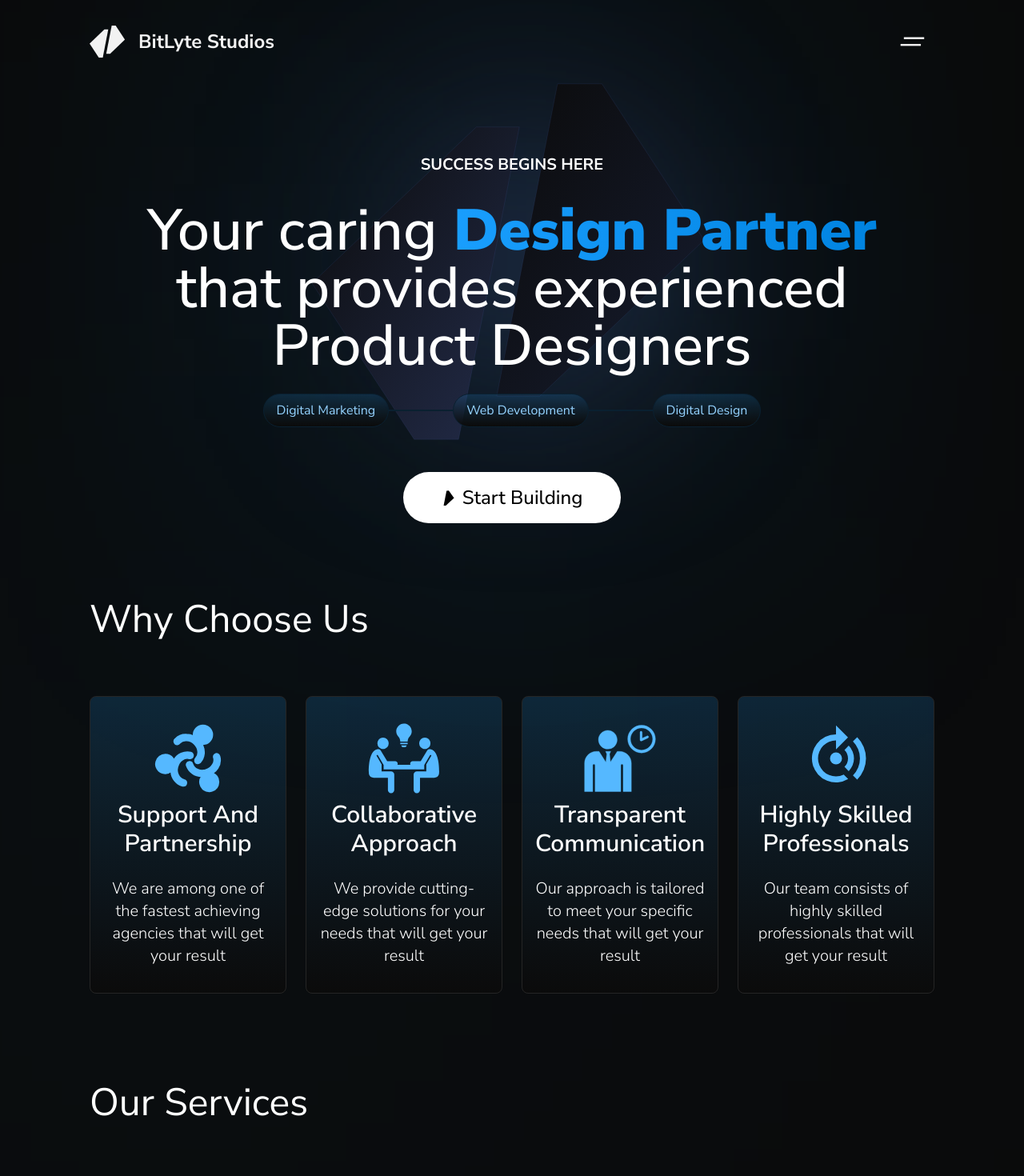
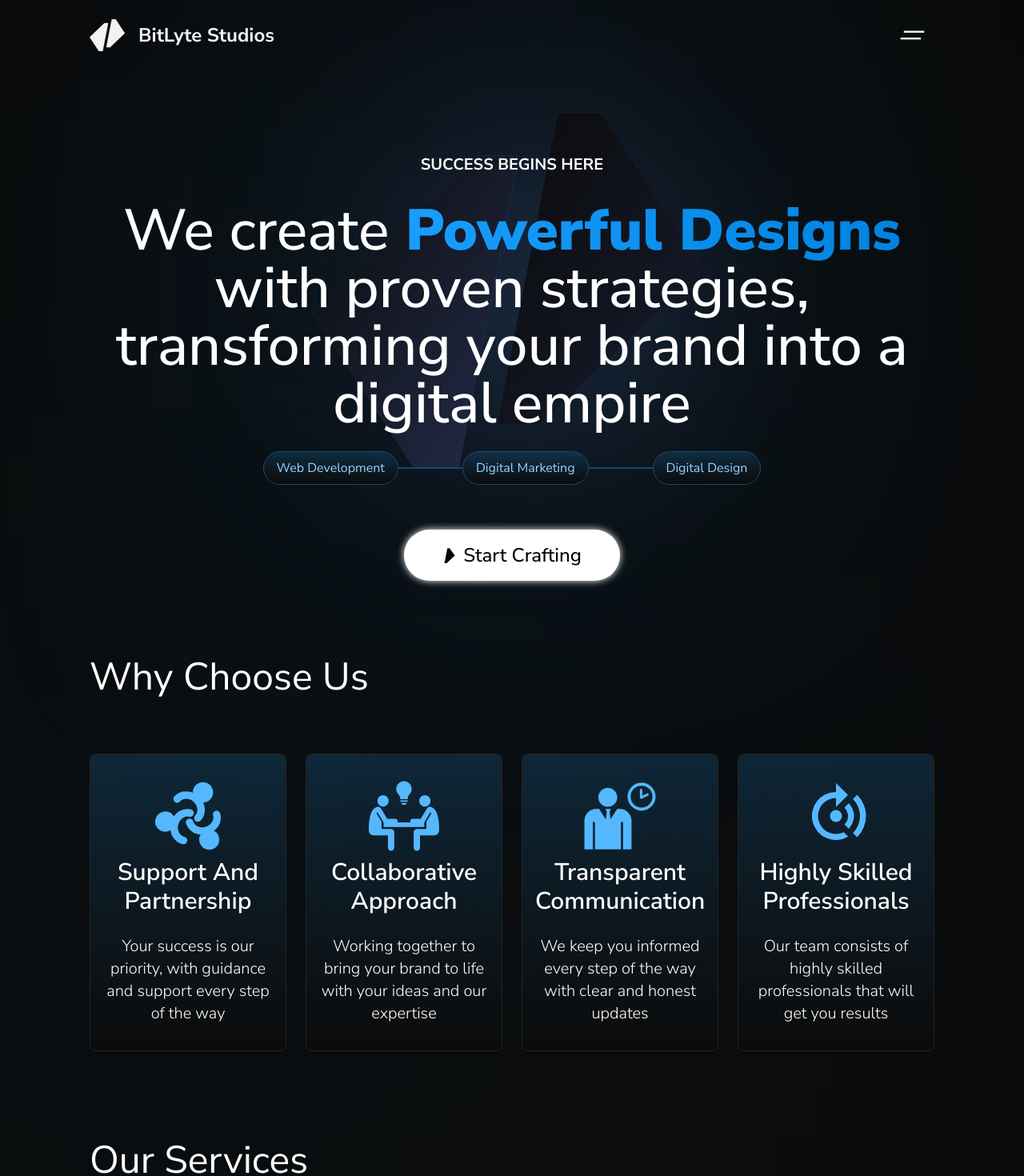
Before and after one commit to zrvnarmarin/BitLyte-Studios-Website, a Next.js app: page / in a window 1280 px wide. Shown: the top 1470 px of the page at 80% size. Built offline with nearby package versions, Linux system fonts and the light colour scheme.

Commit message:
slglty design changes on the home page and making the copy for most of the sections;

```diff
--- a/app/(home-sections)/AchievementsSection.tsx
+++ b/app/(home-sections)/AchievementsSection.tsx
@@ -4,15 +4,17 @@ import SectionWrapper from "../components/SectionWrapper";
 import "../../public/test.css";
 import { LogoArrowRight } from "./ProjectsSection";
 import Link from "next/link";
+import { LogoForButtonRotated } from "../services/[serviceId]/HeroSection";
+
+// 75% of users judge a company’s credibility
 
 export default function AchievementsSection() {
   return (
     <SectionWrapper>
       <h3 className="relative w-full text-3xl xs:text-4xl sm:text-5xl text-[#ffffff] font-medium text-center xs:font-normal z-20 py-4 sm:py-8 md:py-6 xl:px-36">
-        We helped businesses increase sales by{" "}
-        <span className="custom-text">27%</span>. Your product`s achievements is
-        our success. Our design approach is result-driven and it`s crucial for
-        us to make your product reach it`s business metrics.
+        Did you know? <span className="custom-text">75% </span>of users judge a
+        company’s credibility based on its website design - we make sure yours
+        <span className="custom-text"> leaves the right impression</span> and brings your business more <span className="custom-text">growth</span> and <span className="custom-text">revenue</span>.
         <div className="w-48 h-48 absolute top-1/2 left-1/2 transform -translate-x-1/2 -translate-y-1/2 bg-gradient-to-r from-[#1A9FFF] to-[#0086E6] z-10 blur-[230px] pointer-events-none"></div>
       </h3>
 
@@ -102,8 +104,12 @@ export default function AchievementsSection() {
 
         <div className="relative w-full flex justify-center pt-4 md:pt-8 z-30">
           <Link href={`/about-us`}>
-            <button className="w-fit flex items-center gap-2 py-4 px-12 bg-gradient-to-t from-[#0b0b0b] to-[#27a5ff2b] text-[#ffffff] hover:text-[#111111] border-[0.5px] border-[#0a2030] hover:bg-[#ffffff] rounded-full font-normal text-xl xs:text-2xl sm:text-2xl">
-              <LogoArrowRight fillColor="#ffffff" width={11} height={17} />
+            <button className="relative overflow-hidden w-fit flex items-center gap-2 py-4 px-12 text-[#000000] bg-[#ffffff]  rounded-full font-medium text-2xl xs:text-2xl sm:text-2xl md:text-2xl shadow-[0_0_10px_0_rgba(255,255,255,1)] hover:shadow-[0_0_20px_0_rgba(255,255,255,1)] duration-300">
+              <LogoForButtonRotated
+                fillColor="#000000"
+                width={18}
+                height={20}
+              />
               Get To Know Us Better
             </button>
           </Link>
--- a/app/(home-sections)/HeroSection.tsx
+++ b/app/(home-sections)/HeroSection.tsx
@@ -12,22 +12,28 @@ export default function HeroSection() {
         Success begins here
       </p>
       <h1 className="text-[2.5rem] xs:text-5xl sm:text-6xl xl:text-7xl leading-tight lg:leading-none  text-[#ffffff] font-medium text-center z-30">
-        Your caring
-        <span className="custom-text font-black"> Design Partner </span>
-        that provides experienced Product Designers
+        We create
+        <span className="custom-text font-black capitalize">
+          {" "}
+          powerful designs
+        </span>{" "}
+        with proven strategies, transforming your brand into a digital empire
       </h1>
+      {/* Fuel Your Revenue Growth with Innovative Web Solutions tailored to your business */}
+      {/* We make your business the digital giant your competitors fear */}
+      {/* We craft digital empires with proven strategies, transforming your brand into something unforgettable */}
 
       {/* Services */}
       <ul className="hidden xs:flex xs:flex-wrap relative w-full items-center justify-center z-30">
-        <li className="w-fit bg-gradient-to-t from-[#0b0b0b] to-[#27a5ff2b] flex gap-2 items-center justify-center text-base text-[#95d3ff] font-normal border-[0.5px] border-[#0a2030] z-20 rounded-full  px-4 py-2">
+        <li className="w-fit bg-gradient-to-t from-[#0b0b0b] to-[#27a5ff2b] flex gap-2 items-center justify-center text-base text-[#95d3ff] font-normal border-[0.5px] border-[#1a4869] z-20 rounded-full  px-4 py-2">
+          <span>Web Development</span>
+        </li>
+        <span className="w-20 h-0.5 border-[0.5px] border-[#1a4869]"></span>
+        <li className="w-fit bg-gradient-to-t from-[#0b0b0b] to-[#27a5ff2b] flex gap-2 items-center justify-center text-base text-[#95d3ff] font-normal border-[0.5px] border-[#1a4869] z-20 rounded-full  px-4 py-2">
           <span>Digital Marketing</span>
         </li>
-        <span className="w-20 h-0.5 border-[0.5px] border-[#0a2030]"></span>
-        <li className="w-fit bg-gradient-to-t from-[#0b0b0b] to-[#27a5ff2b] flex gap-2 items-center justify-center text-base text-[#95d3ff] font-normal border-[0.5px] border-[#0a2030] z-20 rounded-full  px-4 py-2">
-          <span>Web Development</span>
-        </li>
-        <span className="w-20 h-0.5 border-[0.5px] border-[#0a2030]"></span>
-        <li className="w-fit bg-gradient-to-t from-[#0b0b0b] to-[#27a5ff2b] flex gap-2 items-center justify-center text-base text-[#95d3ff] font-normal border-[0.5px] border-[#0a2030] z-20 rounded-full  px-4 py-2">
+        <span className="w-20 h-0.5 border-[0.5px] border-[#1a4869]"></span>
+        <li className="w-fit bg-gradient-to-t from-[#0b0b0b] to-[#27a5ff2b] flex gap-2 items-center justify-center text-base text-[#95d3ff] font-normal border-[0.5px] border-[#1a4869] z-20 rounded-full  px-4 py-2">
           <span>Digital Design</span>
         </li>
       </ul>
@@ -35,9 +41,9 @@ export default function HeroSection() {
       {/* CTA button */}
       <div className="relative w-full flex justify-center pt-4 md:pt-8 z-30">
         <Link href={`/contact`}>
-          <button className="relative overflow-hidden w-fit flex items-center gap-2 py-4 px-12 text-[#000000] bg-[#ffffff] border-[3x] border-[#57b7fc] rounded-full font-medium text-2xl xs:text-2xl sm:text-2xl md:text-2xl">
+          <button className="relative overflow-hidden w-fit flex items-center gap-2 py-4 px-12 text-[#000000] bg-[#ffffff]  rounded-full font-medium text-2xl xs:text-2xl sm:text-2xl md:text-2xl shadow-[0_0_10px_0_rgba(255,255,255,1)] hover:shadow-[0_0_20px_0_rgba(255,255,255,1)] duration-300">
             <LogoForButtonRotated fillColor="#000000" width={18} height={20} />
-            Start Building
+            Start Crafting
           </button>
         </Link>
       </div>
--- a/app/(home-sections)/WhyUsSection.tsx
+++ b/app/(home-sections)/WhyUsSection.tsx
@@ -147,28 +147,28 @@ export const whyUsData = [
     id: 1,
     title: "Support And Partnership",
     description:
-      "We are among one of the fastest achieving agencies that will get your result",
+      "Your success is our priority, with guidance and support every step of the way",
     icon: SupportAndPartnershipIcon,
   },
   {
     id: 2,
     title: "Collaborative Approach",
     description:
-      "We provide cutting-edge solutions for your needs that will get your result",
+      "Working together to bring your brand to life with your ideas and our expertise",
     icon: CollaborativeApproachIcon,
   },
   {
     id: 3,
     title: "Transparent Communication",
     description:
-      "Our approach is tailored to meet your specific needs that will get your result",
+      "We keep you informed every step of the way with clear and honest updates",
     icon: TransparentCommunicationIcon,
   },
   {
     id: 4,
     title: "Highly Skilled Professionals",
     description:
-      "Our team consists of highly skilled professionals that will get your result",
+      "Our team consists of highly skilled professionals that will get you results",
     icon: HighlySkilledProffesional,
   },
 ];
--- a/app/components/Navbar.tsx
+++ b/app/components/Navbar.tsx
@@ -16,7 +16,7 @@ export default function Navbar({
     <nav
       className={`w-full fixed z-50 opacity-95  ${
         scrollPosition > 20 ? "opacity-90 bg-[#0b0b0b] backdrop-blur-xl duration-700" : ""
-      } } flex flex-row justify-between items-center lg:bg-inherit px-8 md:px-14 lg:px-24 xl:px-28 2xl:px-32 3xl:px-72 py-4 md:py-6`}
+      } } flex flex-row justify-between items-center lg:bg-inherit px-8 md:px-14 lg:px-24 xl:px-28 2xl:px-32 3xl:px-72 py-4 3xl:py-6`}
     >
       <Link href={`/`}>
         <div className="flex items-center gap-2 lg:gap-4">
--- a/public/test.css
+++ b/public/test.css
@@ -2,14 +2,18 @@
   color: transparent; /* Transparent text */
   background-clip: text; /* Background clip to text */
   -webkit-background-clip: text; /* WebKit-specific property */
-  background-image: linear-gradient(to right, #1A9FFF, #0083E0); /* Gradient from purple to pink */
+  background-image: linear-gradient(
+    to right,
+    #1a9fff,
+    #0083e0
+  ); /* Gradient from purple to pink */
 }
 
 .linear-gradient-green-text {
   color: transparent; /* Transparent text */
   background-clip: text; /* Background clip to text */
   -webkit-background-clip: text; /* WebKit-specific property */
-  background-image: linear-gradient(to right, #59EE99, #16BB5E);
+  background-image: linear-gradient(to right, #59ee99, #16bb5e);
 }
 
 .linear-gradient-background {
@@ -20,11 +24,11 @@
   color: transparent; /* Transparent text */
   background-clip: text; /* Background clip to text */
   -webkit-background-clip: text; /* WebKit-specific property */
-  background-image: linear-gradient(to right, #7f96db, #5775D0);
+  background-image: linear-gradient(to right, #7f96db, #5775d0);
 }
 
 .linear-gradient-blue-background {
-  background-image: linear-gradient(to right, #33AAFFB3, #1A9FFFB3);
+  background-image: linear-gradient(to right, #33aaffb3, #1a9fffb3);
 }
 
 .linear-gradient-dark-orange-text {
@@ -32,6 +36,4 @@
   background-clip: text; /* Background clip to text */
   -webkit-background-clip: text; /* WebKit-specific property */
   background-image: linear-gradient(to right, #d87a35, #e29b4b);
-
-
 }
```
